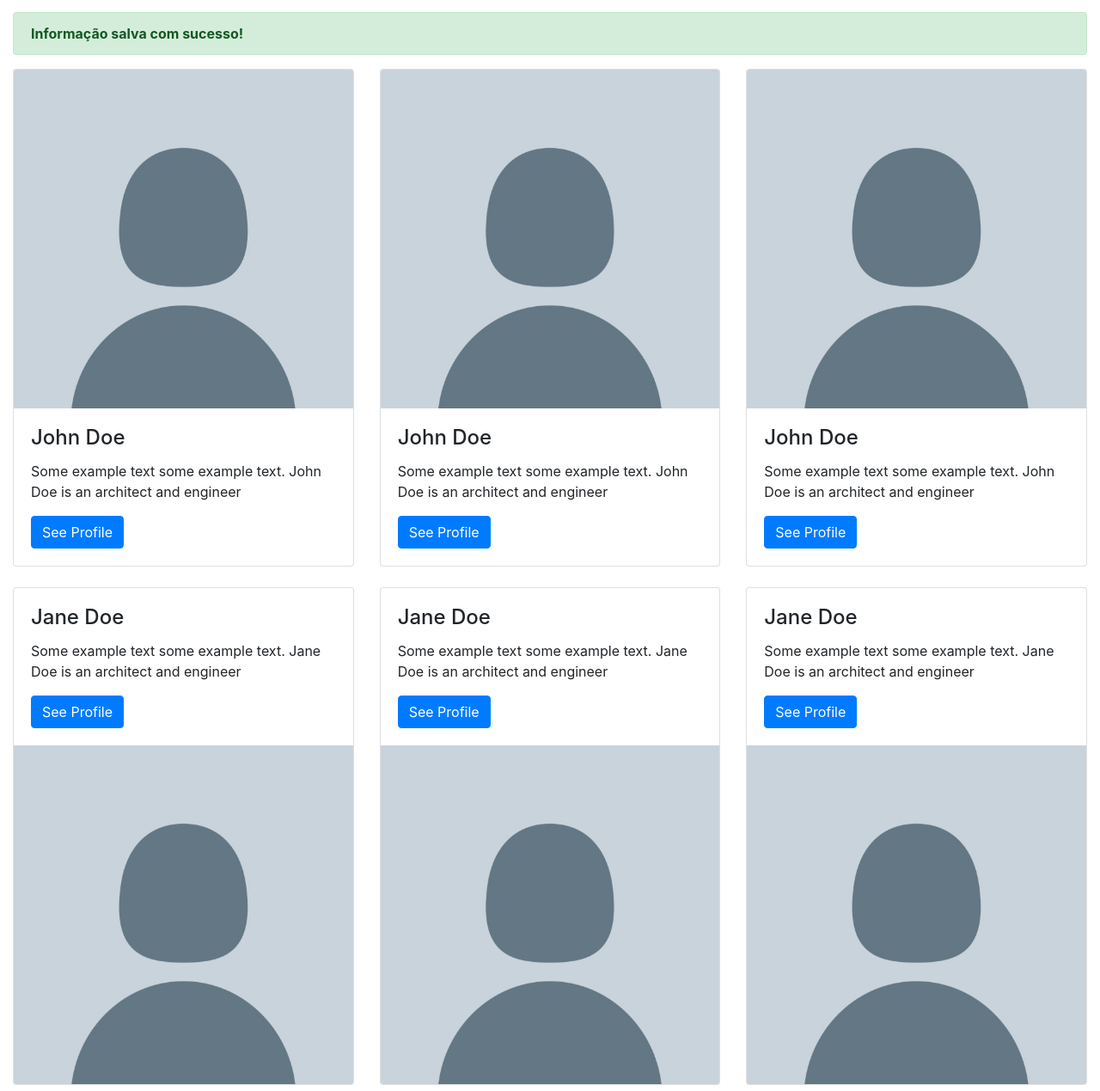
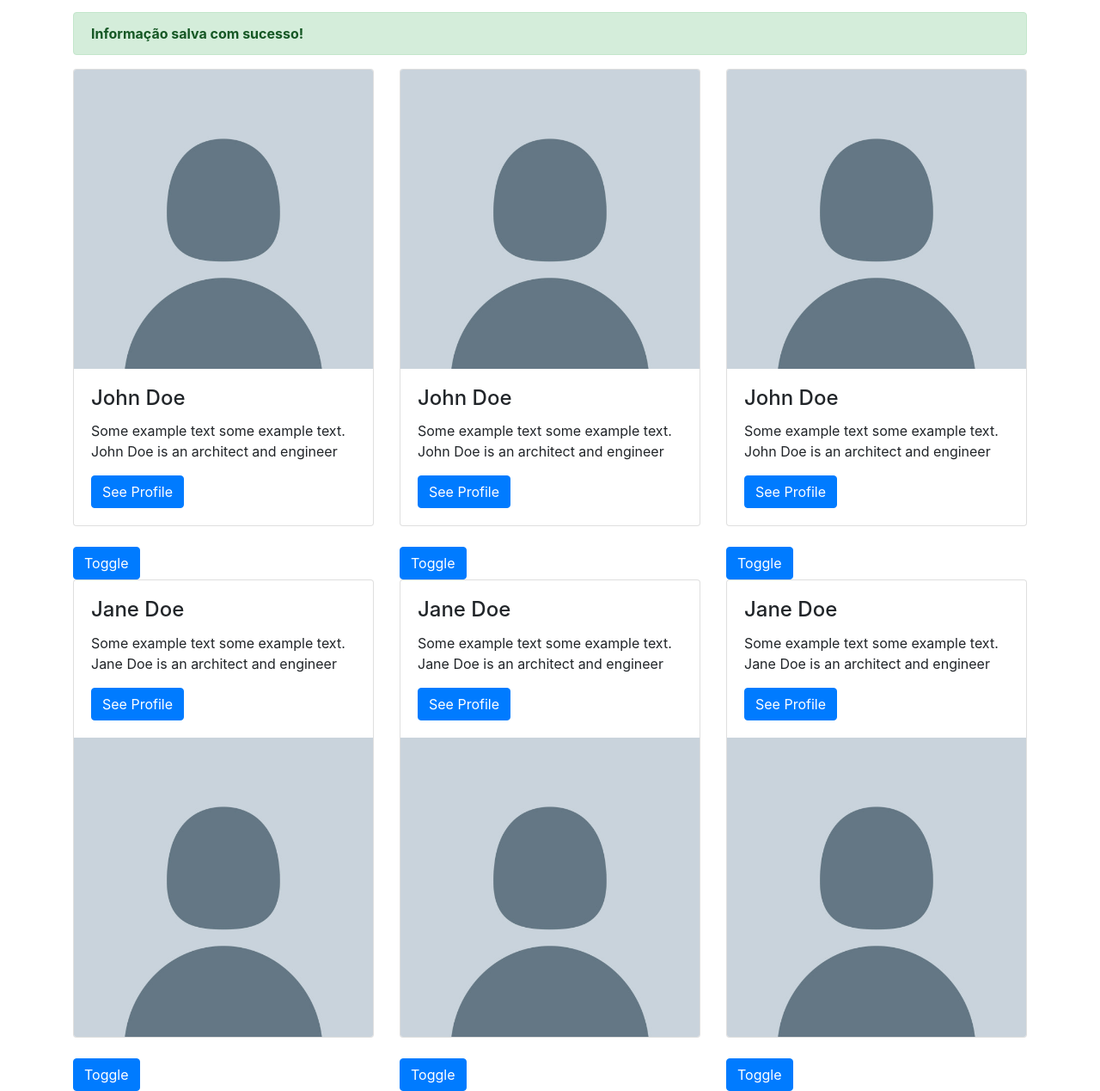
Before and after one commit to Rafael-M1/Prova-Bootstrap, a plain HTML site: page Prova-Bootstrap/index.html in a window 1280 px wide. Shown: the part 292-1561 px from the top of the page at 86% size. Drawn offline with nearby package versions, Linux system fonts and the light colour scheme.

Commit message:
jQuery adicionado

```diff
--- a/Prova-Bootstrap/index.html
+++ b/Prova-Bootstrap/index.html
@@ -15,9 +15,17 @@
     <script src="https://cdn.jsdelivr.net/npm/popper.js@1.14.7/dist/umd/popper.min.js" integrity="sha384-UO2eT0CpHqdSJQ6hJty5KVphtPhzWj9WO1clHTMGa3JDZwrnQq4sF86dIHNDz0W1" crossorigin="anonymous"></script>
     <script src="https://cdn.jsdelivr.net/npm/bootstrap@4.3.1/dist/js/bootstrap.min.js" integrity="sha384-JjSmVgyd0p3pXB1rRibZUAYoIIy6OrQ6VrjIEaFf/nJGzIxFDsf4x0xIM+B07jRM" crossorigin="anonymous"></script>
 
+    <script src="https://ajax.googleapis.com/ajax/libs/jquery/3.6.0/jquery.min.js"></script>
 </head>
 <body>
-    <div class="container-fluid">
+    <script>
+        $(document).ready(function(){
+            $(".btn").click(function(){
+                $(this).siblings('.card').slideToggle(1000);
+            });
+        });
+    </script>
+    <div class="container">
         <div class="jumbotron">
             <h2>Minha página com Bootstrap</h2>
             <h6>Bootstrap is the most popular HTML, CSS and JS framework
@@ -26,7 +34,7 @@
             </h6>
         </div>
     </div>
-    <div class="container-fluid">
+    <div class="container">
         <nav class="navbar navbar-expand-lg navbar-dark bg-dark text-white mb-3" >
             <a class="navbar-brand" href="#">Logo</a>
             <button class="navbar-toggler" type="button" data-toggle="collapse" data-target="#navbarNavDropdown" aria-controls="navbarNavDropdown" aria-expanded="false" aria-label="Toggle navigation">
@@ -54,36 +62,15 @@
             </div>
           </nav>
     </div>
-    <div class="container-fluid">
+    <div class="container">
         <div class="alert alert-success" role="alert">
             <strong>Informação salva com sucesso!</strong>
         </div>
     </div>
-    <div class="container-fluid">
+    <div class="container">
         <div class="row">
             <div class="col-lg-4">
-                <div class="card" style="width: auto;">
-                    <img class="card-img-top" src="/card-img.png" alt="Card image"
-                    style="width: auto;">
-                    <div class="card-body">
-                        <h4 class="card-title">John Doe</h4>
-                        <p class="card-text">Some example text some example
-                            text. John Doe is an architect and engineer</p>
-                        <a href="#" class="btn btn-primary">See Profile</a>
-                    </div>
-                </div>
-                <br>
-                <div class="card" style="width: auto;">
-                    <div class="card-body">
-                        <h4 class="card-title">Jane Doe</h4>
-                        <p class="card-text">Some example text some example
-                            text. Jane Doe is an architect and engineer</p>
-                        <a href="#" class="btn btn-primary">See Profile</a>
-                    </div>
-                    <img class="card-img-bottom" src="/card-img.png" alt="Card image" style="width: auto;">
-                </div>
-            </div>
-            <div class="col-lg-4">
+                <div>
                     <div class="card" style="width: auto;">
                         <img class="card-img-top" src="/card-img.png" alt="Card image" style="width: auto;">
                         <div class="card-body">
@@ -94,6 +81,9 @@
                         </div>
                     </div>
                     <br>
+                    <a href="#" class="btn btn-primary" >Toggle</a>
+                </div>
+                <div>
                     <div class="card" style="width: auto;">
                         <div class="card-body">
                             <h4 class="card-title">Jane Doe</h4>
@@ -103,8 +93,12 @@
                         </div>
                         <img class="card-img-bottom" src="/card-img.png" alt="Card image" style="width: auto;">
                     </div>
+                    <br>
+                    <a href="#" class="btn btn-primary">Toggle</a>
+                </div>
             </div>
             <div class="col-lg-4">
+                <div>
                     <div class="card" style="width: auto;">
                         <img class="card-img-top" src="/card-img.png" alt="Card image" style="width: auto;">
                         <div class="card-body">
@@ -115,6 +109,9 @@
                         </div>
                     </div>
                     <br>
+                    <a href="#" class="btn btn-primary" >Toggle</a>
+                </div>
+                <div>
                     <div class="card" style="width: auto;">
                         <div class="card-body">
                             <h4 class="card-title">Jane Doe</h4>
@@ -124,6 +121,38 @@
                         </div>
                         <img class="card-img-bottom" src="/card-img.png" alt="Card image" style="width: auto;">
                     </div>
+                    <br>
+                    <a href="#" class="btn btn-primary" >Toggle</a>
+                </div>
+            </div>
+            <div class="col-lg-4">
+                <div>
+                    <div class="card" style="width: auto;">
+                        <img class="card-img-top" src="/card-img.png" alt="Card image" style="width: auto;">
+                        <div class="card-body">
+                            <h4 class="card-title">John Doe</h4>
+                            <p class="card-text">Some example text some example
+                                text. John Doe is an architect and engineer</p>
+                            <a href="#" class="btn btn-primary">See Profile</a>
+                        </div>
+                    </div>
+                    <br>
+                    <a href="#" class="btn btn-primary" >Toggle</a>
+                </div>
+
+                <div>
+                    <div class="card" style="width: auto;">
+                        <div class="card-body">
+                            <h4 class="card-title">Jane Doe</h4>
+                            <p class="card-text">Some example text some example
+                                text. Jane Doe is an architect and engineer</p>
+                            <a href="#" class="btn btn-primary">See Profile</a>
+                        </div>
+                        <img class="card-img-bottom" src="/card-img.png" alt="Card image" style="width: auto;">
+                    </div>
+                    <br>
+                    <a href="#" class="btn btn-primary" >Toggle</a>
+                </div>
             </div>
         </div>
     </div>
```
Lines whose indentation alone changed are shown as unchanged.
